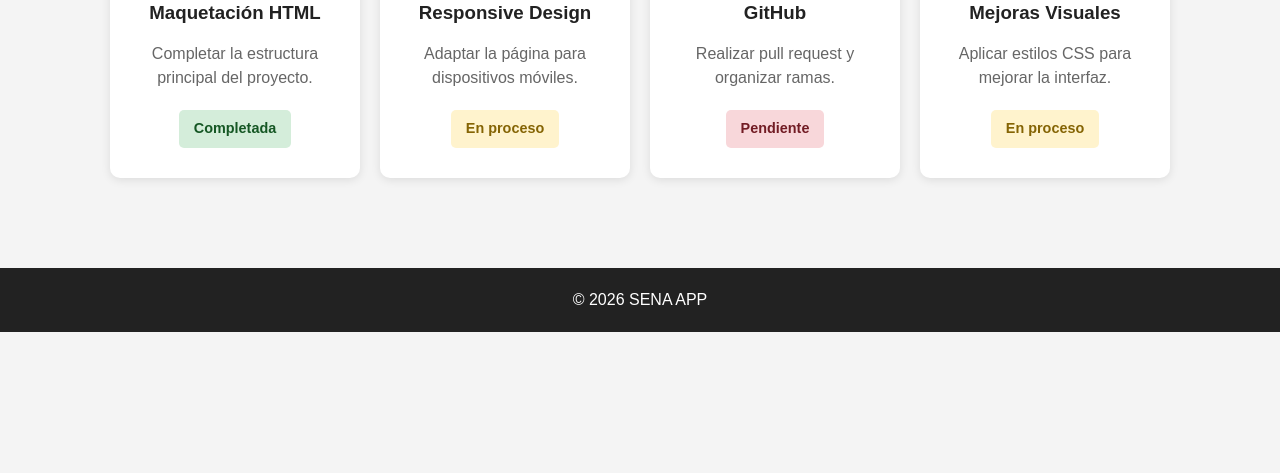
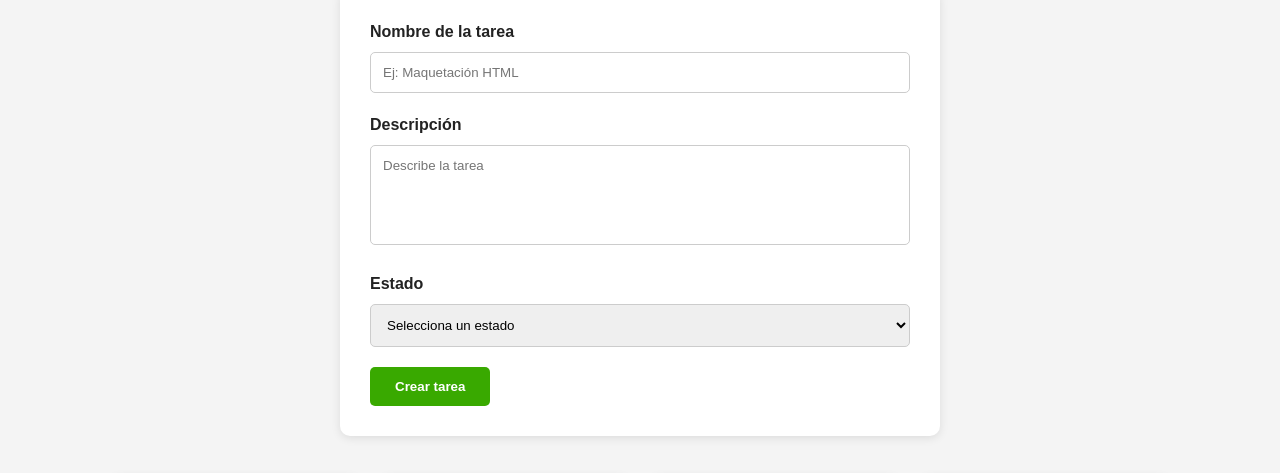
Before and after one commit to atollivo/sena-learning-platform, a plain HTML site: page Contenido/pages/tareas.html in a window 1280 px wide. Shown: the part 321-794 px from the top of the page. Drawn offline with Linux system fonts and the light colour scheme.

Commit message:
feat(m2): add task creation form with HTML validation

```diff
--- a/Contenido/CSS/tareas.css
+++ b/Contenido/CSS/tareas.css
@@ -1,46 +1,31 @@
-/* =========================
-   HEADER
-========================= */
 .tasks-header{
     text-align: center;
-
     margin-bottom: 40px;
 }
 
 .tasks-header h2{
     font-size: 2rem;
-
     margin-bottom: 15px;
 }
 
 .tasks-header p{
     color: var(--color-gray);
+
 }
 
-/* =========================
-   TASKS
-========================= */
 .tasks{
     display: grid;
     grid-template-columns: 1fr;
-
     gap: 20px;
 }
 
-/* =========================
-   CARD
-========================= */
+/*card*/
 .task-card{
     background-color: var(--color-white);
-
     padding: 30px;
-
     border-radius: var(--radius);
-
     box-shadow: 0 2px 10px rgba(0,0,0,0.1);
-
     transition: 0.3s;
-
     text-align: center;
 }
 
@@ -48,9 +33,7 @@
     transform: translateY(-5px);
 }
 
-/* =========================
-   ICONO
-========================= */
+/*ICONO*/
 .task-card i{
     font-size: 2rem;
 
@@ -59,34 +42,23 @@
     margin-bottom: 15px;
 }
 
-/* =========================
-   TITULO
-========================= */
+/*TITULO*/
 .task-card h3{
     margin-bottom: 15px;
 }
 
-/* =========================
-   TEXTO
-========================= */
+/*TEXTO*/
 .task-card p{
     color: var(--color-gray);
-
     margin-bottom: 20px;
 }
 
-/* =========================
-   STATUS
-========================= */
+/*STATUS*/
 .status{
     display: inline-block;
-
     padding: 8px 15px;
-
     border-radius: 5px;
-
     font-size: 0.9rem;
-
     font-weight: bold;
 }
 
@@ -108,9 +80,7 @@
     color: #721c24;
 }
 
-/* =========================
-   RESPONSIVE
-========================= */
+/*RESPONSIVE*/
 @media(min-width:768px){
 
     .tasks{
@@ -124,3 +94,53 @@
         grid-template-columns: repeat(4,1fr);
     }
 }
+
+/* FORMULARIO TAREAS (ISSUE 1) */
+.task-form-section{
+    text-align: center;
+    margin-bottom: 40px;
+}
+
+.task-form-section h2{
+    font-size: 2rem;
+    margin-bottom: 20px;
+}
+
+.task-form{
+    background-color: var(--color-white);
+    padding: 30px;
+    border-radius: var(--radius);
+    box-shadow: 0 2px 10px rgba(0,0,0,0.1);
+    max-width: 600px;
+    margin: auto;
+    text-align: left;
+}
+
+.task-form label{
+    display: block;
+    margin-bottom: 8px;
+    font-weight: bold;
+}
+
+.task-form input,
+.task-form textarea,
+.task-form select{
+    width: 100%;
+    padding: 12px;
+    margin-bottom: 20px;
+    border: 1px solid #ccc;
+    border-radius: 5px;
+    font-family: var(--font-main);
+    outline: none;
+}
+
+.task-form textarea{
+    resize: none;
+    min-height: 100px;
+}
+
+.task-form input:focus,
+.task-form textarea:focus,
+.task-form select:focus{
+    border-color: var(--color-primary);
+}
--- a/Contenido/pages/tareas.html
+++ b/Contenido/pages/tareas.html
@@ -1,23 +1,18 @@
 <!DOCTYPE html>
 <html lang="es">
-
 <head>
-
     <meta charset="UTF-8">
-
     <meta name="viewport"
     content="width=device-width, initial-scale=1.0">
 
     <title>Tareas | SENA APP</title>
 
-    <!-- CSS -->
     <link rel="stylesheet"
     href="../CSS/styles_global.css">
 
     <link rel="stylesheet"
     href="../CSS/tareas.css">
 
-    <!-- ICONOS -->
     <link rel="stylesheet"
     href="https://cdnjs.cloudflare.com/ajax/libs/font-awesome/6.5.1/css/all.min.css">
 
@@ -25,7 +20,6 @@
 
 <body>
 
-    <!-- HEADER -->
     <header class="header">
 
         <nav class="navbar">
@@ -84,10 +78,58 @@
 
         </section>
 
-        <!-- TAREAS -->
+        <!-- 🟢 ISSUE 1: FORMULARIO DE CREACIÓN DE TAREAS -->
+        <section class="task-form-section">
+
+            <h2>Crear nueva tarea</h2>
+
+            <form class="task-form">
+
+                <label>Nombre de la tarea</label>
+                <input
+                    type="text"
+                    placeholder="Ej: Maquetación HTML"
+                    required
+                    maxlength="50">
+
+                <label>Descripción</label>
+                <textarea
+                    placeholder="Describe la tarea"
+                    required
+                    maxlength="150"></textarea>
+
+                <label>Estado</label>
+                <select required>
+
+                    <option value="">
+                        Selecciona un estado
+                    </option>
+
+                    <option value="pending">
+                        Pendiente
+                    </option>
+
+                    <option value="progress">
+                        En proceso
+                    </option>
+
+                    <option value="completed">
+                        Completada
+                    </option>
+
+                </select>
+
+                <button class="btn" type="submit">
+                    Crear tarea
+                </button>
+
+            </form>
+
+        </section>
+
+        <!-- TAREAS (YA EXISTENTE - ISSUE 2 DESPUÉS) -->
         <section class="tasks">
 
-            <!-- CARD -->
             <article class="task-card">
 
                 <i class="fa-solid fa-code"></i>
@@ -107,7 +149,6 @@
 
             </article>
 
-            <!-- CARD -->
             <article class="task-card">
 
                 <i class="fa-solid fa-mobile-screen"></i>
@@ -127,7 +168,6 @@
 
             </article>
 
-            <!-- CARD -->
             <article class="task-card">
 
                 <i class="fa-brands fa-github"></i>
@@ -147,7 +187,6 @@
 
             </article>
 
-            <!-- CARD -->
             <article class="task-card">
 
                 <i class="fa-solid fa-palette"></i>
@@ -171,15 +210,11 @@
 
     </main>
 
-    <!-- FOOTER -->
     <footer class="footer">
-
         <p>
             © 2026 SENA APP
         </p>
-
     </footer>
 
 </body>
-
 </html>
```
